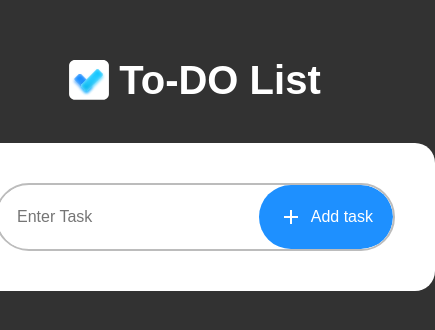
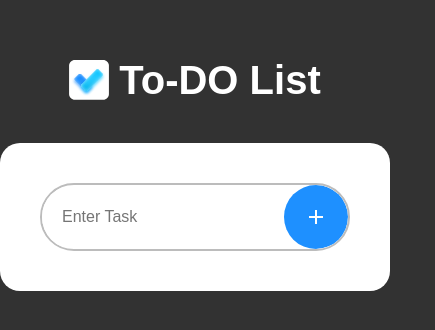
Before and after one commit to H7KH/todo-list, a website built with Parcel: page index.html in a window 390 px wide. Shown: the part 248-578 px from the top of the page, 435 px wide, since content can reach past the window. Built offline with nearby package versions, Linux system fonts and the light colour scheme.

Commit message:
responsive implemented

```diff
--- a/css/styles.css
+++ b/css/styles.css
@@ -35,6 +35,8 @@ section {
 }
 
 #container {
+  width: 100%;
+  max-width: 50rem;
   background: white;
   display: flex;
   flex-direction: column;
@@ -46,7 +48,7 @@ section {
 }
 
 #task-container {
-  width: 40rem;
+  width: 100%;
   display: flex;
   flex-direction: row;
   align-items: center;
@@ -90,6 +92,12 @@ section {
 
 #add-task:hover {
   background: rgb(25, 115, 206);
+}
+
+@media screen and (max-width: 768px) {
+  p {
+    display: none;
+  }
 }
 
 .task-items-container {
--- a/index.html
+++ b/index.html
@@ -4,6 +4,7 @@
   <head>
     <meta charset="UTF-8" />
     <meta name="viewport" content="width=device-width, initial-scale=1.0" />
+    <link rel="icon" href="images/todo-list-icon.svg" />
     <link rel="stylesheet" href="css/normalize.css" />
     <link rel="stylesheet" href="css/styles.css" />
     <link
@@ -11,7 +12,7 @@
       href="https://cdnjs.cloudflare.com/ajax/libs/font-awesome/6.0.0/css/all.min.css"
     />
 
-    <title>Document</title>
+    <title>To-Do List</title>
   </head>
   <body>
     <section>
@@ -33,7 +34,7 @@
               fill="white"
             />
           </svg>
-          Add task
+          <p>Add task</p>
         </button>
       </div>
       <!-- <div class="task-items-container">
```
